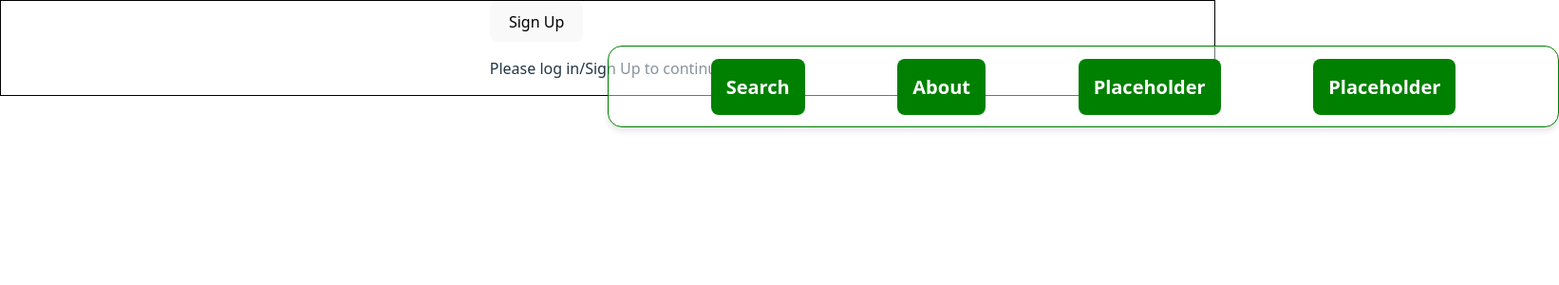
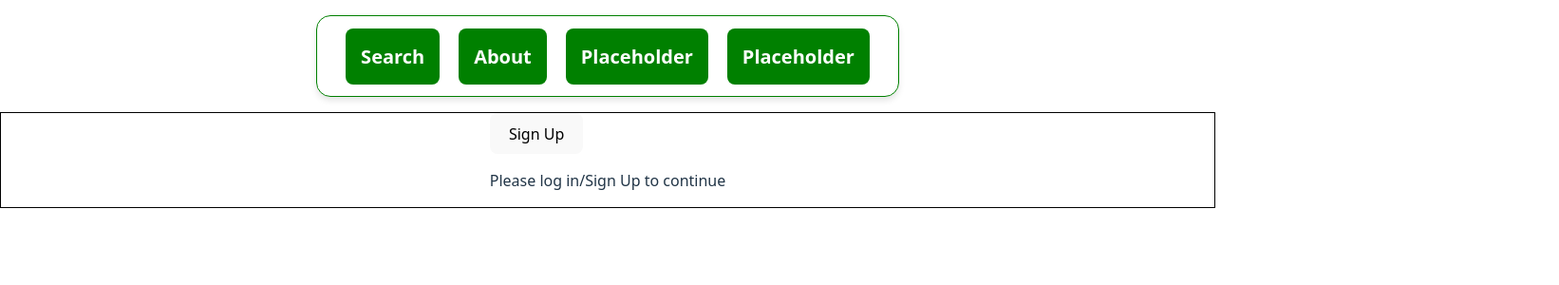
Before and after one commit to mqbal/wildhacks25, a React (Vite) app in the folder frontend/: page / in a window 1280 px wide. Shown: the top 300 px of the page at 95% size, 1642 px wide, since content can reach past the window. Built offline with nearby package versions, Linux system fonts and the light colour scheme; no server answers.

Commit message:
Updating Navbar.css

```diff
--- a/frontend/src/Navbar/Navbar.css
+++ b/frontend/src/Navbar/Navbar.css
@@ -10,10 +10,7 @@
     justify-content: space-evenly;
     align-items: center;
     box-shadow: 0 4px 6px #0000001a;
-    width: 75%;
     height: 4em;
-    position: absolute;
-    top: 2rem;
     border: 1px solid green;
 
   }
```
